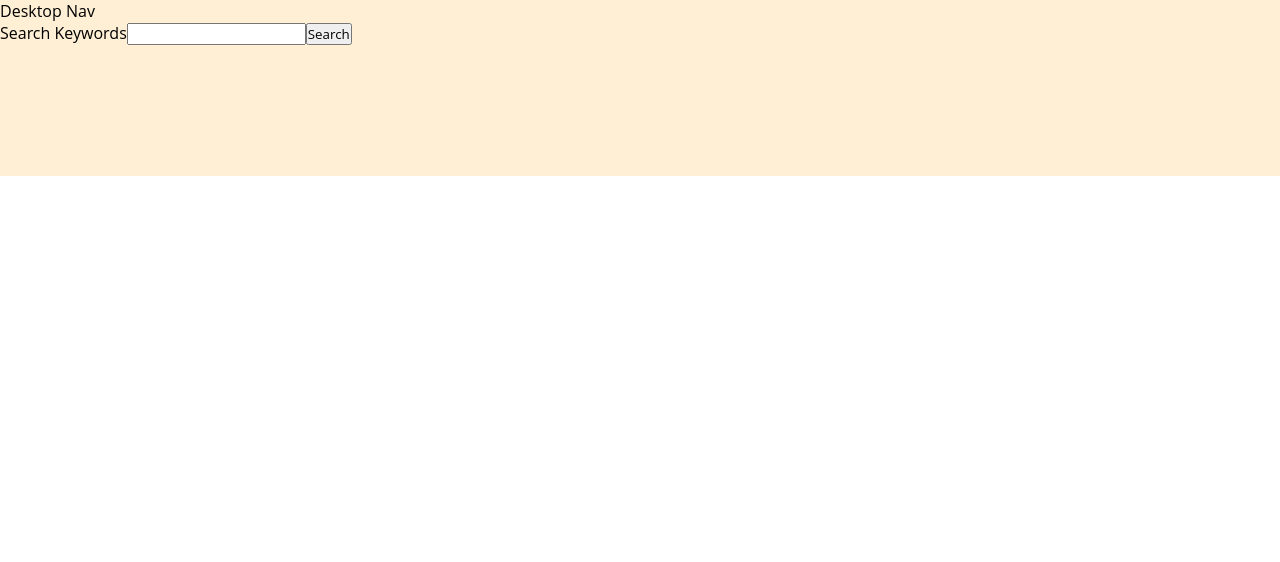
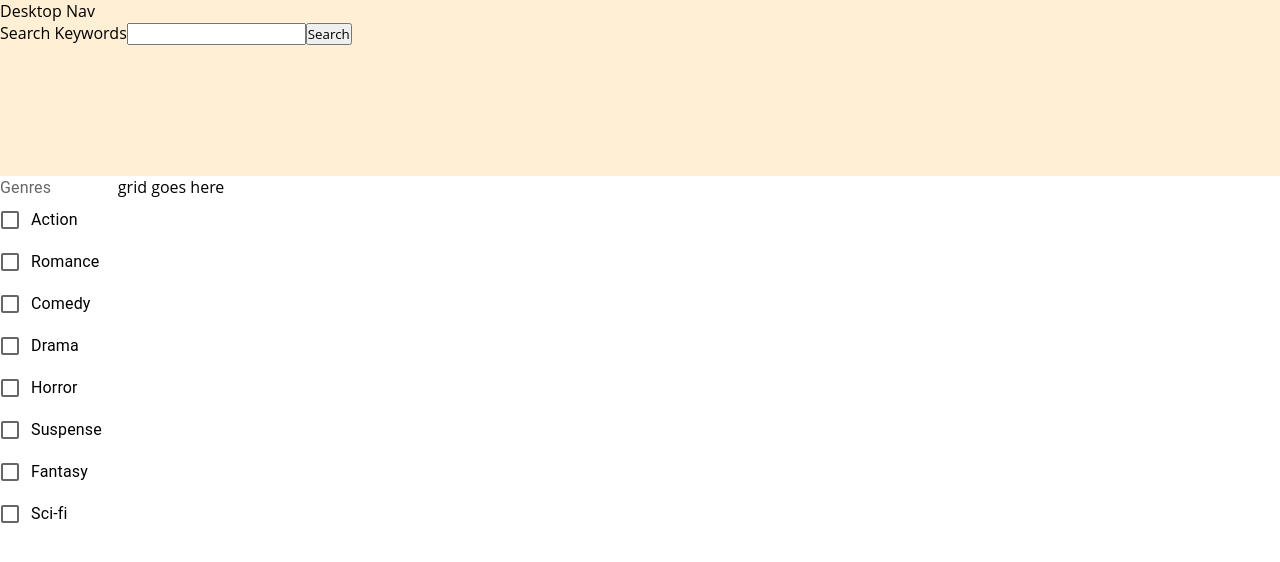
Before and after one commit to rachelJensen/anime-recommender-fe, a React (Create React App) app: page / in a window 1280 px wide. Shown: the top 562 px of the page. Built offline with nearby package versions, Linux system fonts and the light colour scheme.

Commit message:
feat: add simple selector component

```diff
--- a/src/components/App.tsx
+++ b/src/components/App.tsx
@@ -1,11 +1,13 @@
 import React from 'react';
 import { Header } from './header/header';
+import { DesktopSearchPage } from './search-page/desktop-search-page';
 
 function App() {
   return (
     <div className="App">
       <header className="App-header">
         <Header />
+        <DesktopSearchPage />
       </header>
     </div>
   );
--- /dev/null
+++ b/src/components/search-page/desktop-search-page.tsx
@@ -0,0 +1,25 @@
+import React from "react";
+import { Selector } from "../selector/selector";
+import styled from "styled-components";
+
+const DesktopSearchPageStyles = styled.div`
+  main{
+    display: flex;
+    flex-direction: row;
+  }
+`
+
+export const DesktopSearchPage = () => {
+  return (
+    <DesktopSearchPageStyles>
+      <main>
+        <aside>
+          <Selector />
+        </aside>
+        <section>
+          <div>grid goes here</div>
+        </section>
+      </main>
+    </DesktopSearchPageStyles>
+    )
+};
--- /dev/null
+++ b/src/components/selector/selector.tsx
@@ -0,0 +1,26 @@
+import * as React from 'react';
+import Checkbox from '@mui/material/Checkbox';
+import FormGroup from '@mui/material/FormGroup';
+import FormControlLabel from '@mui/material/FormControlLabel';
+import FormControl from '@mui/material/FormControl';
+import FormLabel from '@mui/material/FormLabel';
+
+const genres = ['Action', 'Romance', 'Comedy', 'Drama', 'Horror', 'Suspense', 'Fantasy', 'Sci-fi']
+
+export const Selector = () => {
+    return (
+        <FormControl component="fieldset">
+          <FormLabel component="legend">Genres</FormLabel>
+          <FormGroup aria-label="position">
+            {genres.map(genre => (
+              <FormControlLabel
+                value={genre.toLowerCase()}
+                control={<Checkbox />}
+                label={genre}
+                labelPlacement="end"
+              />
+            ))}
+          </FormGroup>
+        </FormControl>
+      );
+}
```
